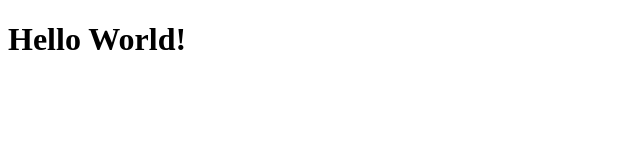
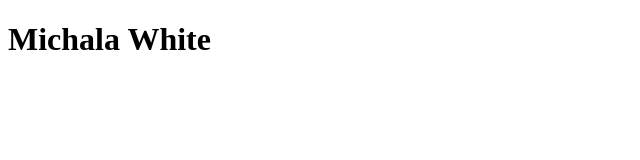
Before and after one commit to michalawhite/michalawhite.github.io, a plain HTML site: page index.html in a window 1280 px wide. Shown: the whole page, without its empty margins (0-640 px from the left). Drawn offline with Linux system fonts and the light colour scheme.

Commit message:
Update index.html

```diff
--- a/index.html
+++ b/index.html
@@ -2,12 +2,12 @@
 <html>
 <head lang="en">
 <meta charset="UTF-8">
-<title>Hello World!</title>
+<title>Michala White</title>
 <style>
   <link rel="stylesheet" type="text/css" href="style.css" />
 </style>
 </head>
 <body>
-<h1>Hello World!</h1>
+<h1>Michala White</h1>
 </body>
 </html>
```
